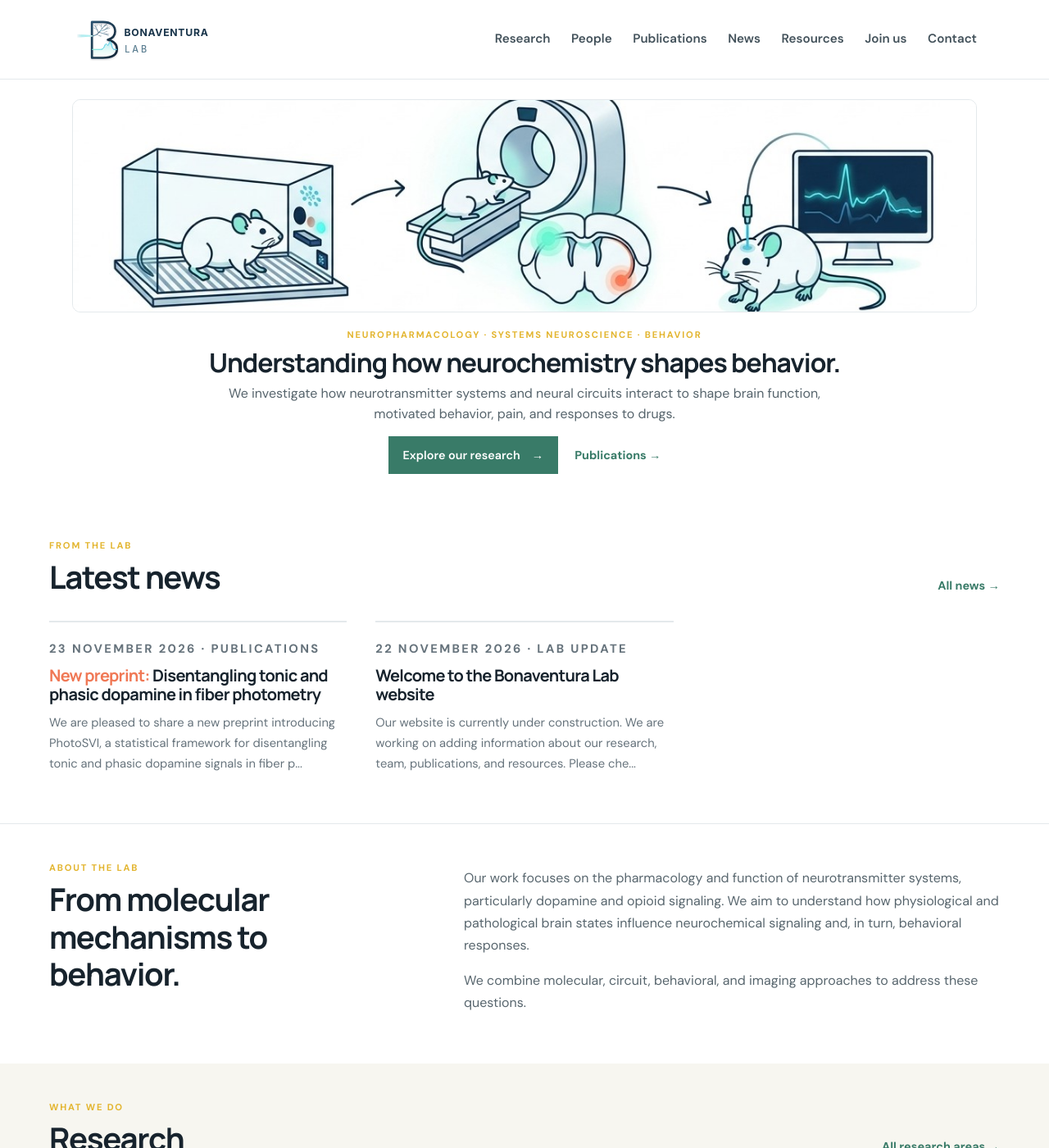
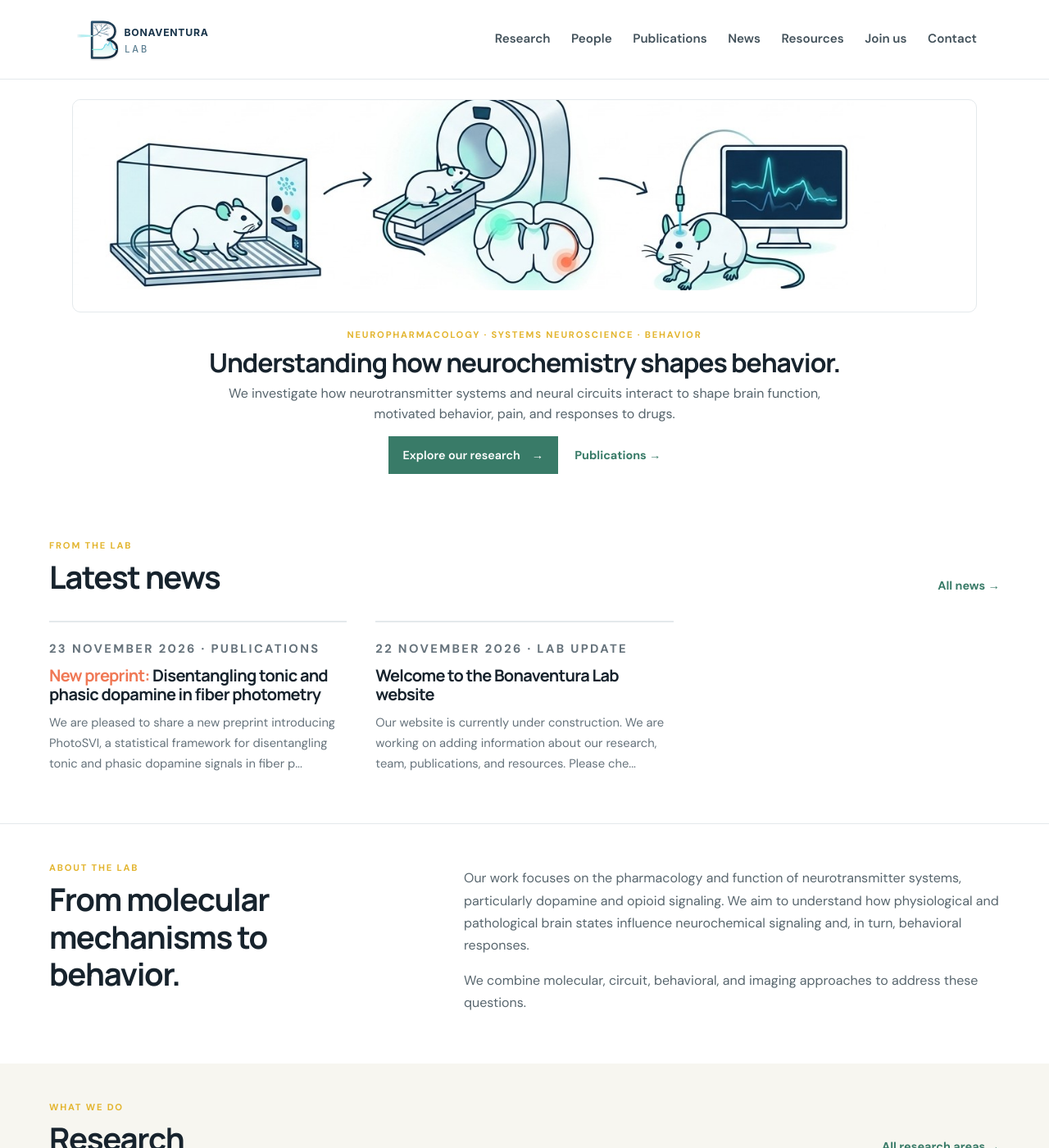
Before and after one commit to BonaventuraLab/BonaventuraLab.github.io, a Jekyll site: the page built from index.md, in a window 1280 px wide and 1400 px high. Shown: the whole window at 82% size. Built offline with Jekyll 4.4.1, drawn with Linux system fonts in a browser that asks for light colours.

Commit message:
Update main.css

```diff
--- a/assets/css/main.css
+++ b/assets/css/main.css
@@ -60,7 +60,7 @@ p{margin:.5rem 0 1rem}
 .site-logo {
   display: block;
   width: 280px;
-  max-height: 90px;
+  max-height: 120px;
   height: auto;
   object-fit: contain;
   transition: opacity 0.2s ease;
@@ -155,8 +155,8 @@ main { min-height: 60vh; }
 
 .hero-banner img {
   display: block;
-  width: 100%;
-  height: 100%;
+  width: 90%;
+  height: 90%;
   object-fit: cover;
   object-position: center;
 }
```
